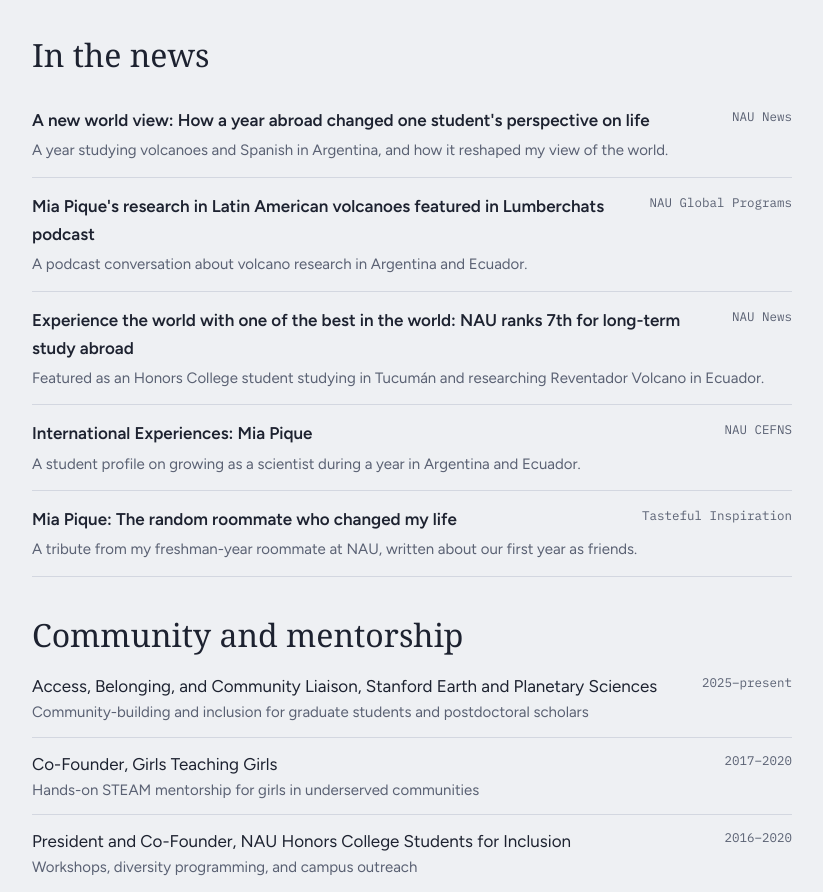
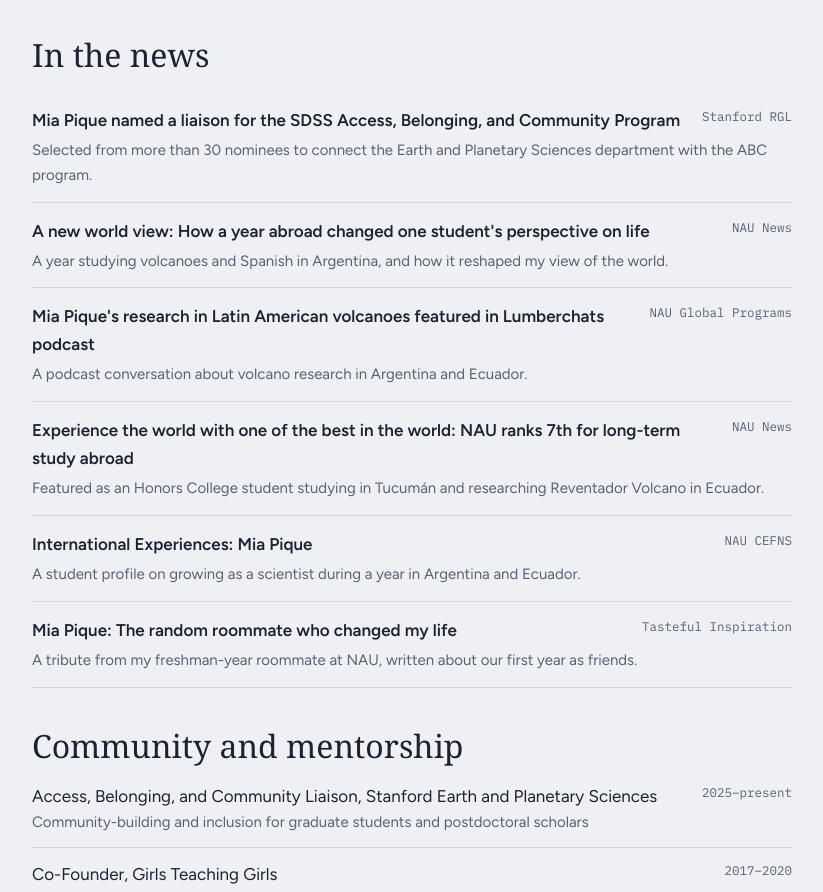
Before and after one commit to miapique/miapique.github.io, a plain HTML site: page index.html in a window 1280 px wide. Shown: the part 3179-4071 px from the top of the page, without its empty margins (228-1051 px from the left). Drawn offline with Linux system fonts and the light colour scheme; a web font is replaced by a local one.

Commit message:
Add ABC liaison news to In the news
Co-Authored-By: Claude Opus 5.5 <noreply@anthropic.com>
Claude-Session: https://claude.ai/code/session_01KpE6bQiUzfBtwgxLXzWjXM

```diff
--- a/index.html
+++ b/index.html
@@ -229,6 +229,7 @@ footer{padding-block:48px 40px; color:var(--muted); font-size:13.5px}
   <section id="press">
     <h2>In the news</h2>
     <ul class="press">
+      <li><a href="https://rgl.stanford.edu/news/mia-pique-named-liaison-sdss-access-belonging-and-community-program" target="_blank" rel="noopener"><span class="pt">Mia Pique named a liaison for the SDSS Access, Belonging, and Community Program</span><span class="src">Stanford RGL</span><span class="ps">Selected from more than 30 nominees to connect the Earth and Planetary Sciences department with the ABC program.</span></a></li>
       <li><a href="https://news.nau.edu/a-new-world-view/" target="_blank" rel="noopener"><span class="pt">A new world view: How a year abroad changed one student's perspective on life</span><span class="src">NAU News</span><span class="ps">A year studying volcanoes and Spanish in Argentina, and how it reshaped my view of the world.</span></a></li>
       <li><a href="https://in.nau.edu/interdisciplinary-global-programs/mia-piques-research-in-latin-american-volcanoes-featured-in-lumberchats-podcast/" target="_blank" rel="noopener"><span class="pt">Mia Pique's research in Latin American volcanoes featured in Lumberchats podcast</span><span class="src">NAU Global Programs</span><span class="ps">A podcast conversation about volcano research in Argentina and Ecuador.</span></a></li>
       <li><a href="https://news.nau.edu/long-term-study-abroad/" target="_blank" rel="noopener"><span class="pt">Experience the world with one of the best in the world: NAU ranks 7th for long-term study abroad</span><span class="src">NAU News</span><span class="ps">Featured as an Honors College student studying in Tucumán and researching Reventador Volcano in Ecuador.</span></a></li>
```
